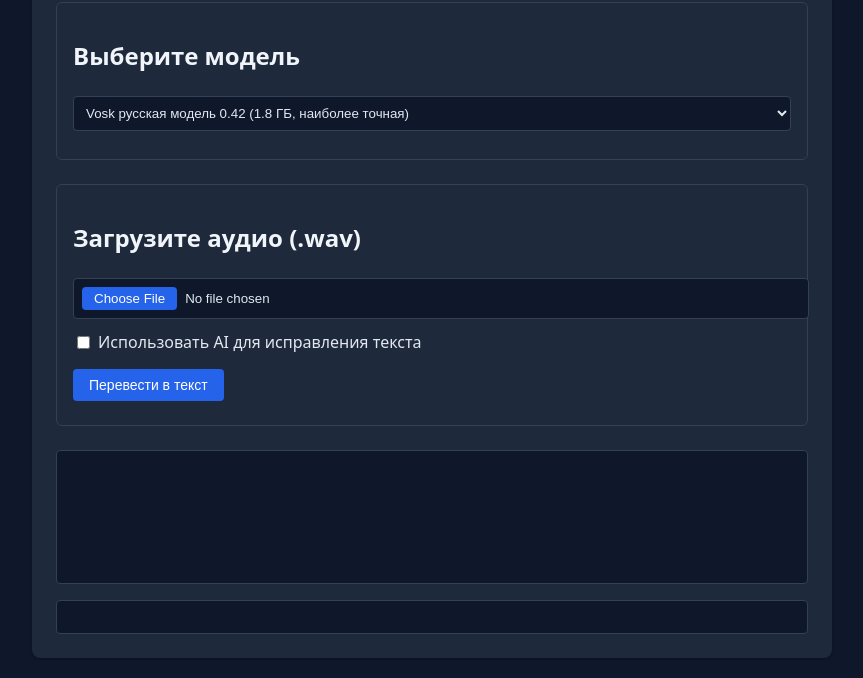
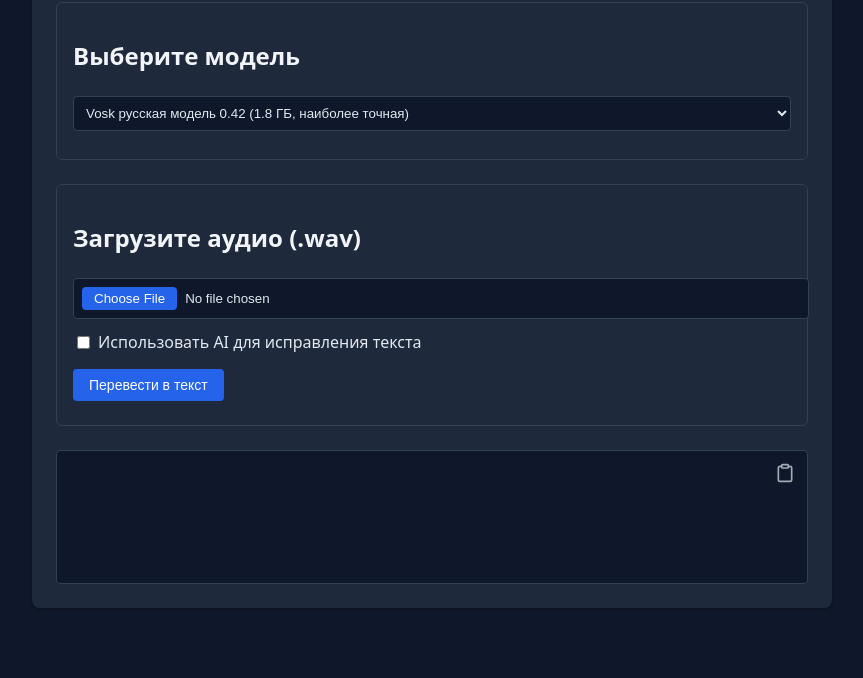
Before and after one commit to micnikolaev/SpeechToText, a plain HTML site: page index.html in a window 1280 px wide. Shown: the part 130-808 px from the top of the page, without its empty margins (208-1071 px from the left). Drawn offline with Linux system fonts and the light colour scheme.

Commit message:
Add copy buttons

```diff
--- a/index.html
+++ b/index.html
@@ -63,16 +63,20 @@
             font-size: 14px;
             margin-top: 8px;
         }
-        #transcription {
+        .text-container {
+            position: relative;
             margin-top: 16px;
             padding: 16px;
             border: 1px solid #334155;
             border-radius: 4px;
-            min-height: 100px;
+            background: #0f172a;
+        }
+        #transcription, #summary {
             white-space: pre-wrap;
             line-height: 1.5;
-            background: #0f172a;
             color: #e2e8f0;
+            padding-right: 40px;
+            min-height: 100px;
         }
         .progress {
             margin-top: 12px;
@@ -119,19 +123,41 @@
         #summarizeBtn {
             background: #4f46e5;
         }
-        #summary {
-            margin-top: 16px;
-            padding: 16px;
-            border: 1px solid #334155;
-            border-radius: 4px;
-            background: #0f172a;
-            color: #e2e8f0;
-            white-space: pre-wrap;
-            line-height: 1.6;
+        #summary h3 {
+            color: #f1f5f9;
+            margin-bottom: 12px;
         }
-        #summary h3 { color: #f1f5f9; margin-bottom: 12px; }
-        #summary ul { list-style-type: none; padding-left: 0; }
-        #summary li { margin-bottom: 12px; padding-left: 20px; position: relative; }
+        #summary ul {
+            list-style-type: none;
+            padding-left: 0;
+        }
+        #summary li {
+            margin-bottom: 12px;
+            padding-left: 20px;
+            position: relative;
+        }
+        .copy-button {
+            position: absolute;
+            top: 8px;
+            right: 8px;
+            background: transparent;
+            border: none;
+            padding: 4px;
+            cursor: pointer;
+            opacity: 0.7;
+            transition: opacity 0.2s;
+            display: flex;
+            align-items: center;
+            justify-content: center;
+        }
+        .copy-button:hover {
+            opacity: 1;
+        }
+        .copy-button svg {
+            width: 20px;
+            height: 20px;
+            stroke: #e2e8f0;
+        }
     </style>
 </head>
 <body>
@@ -165,9 +191,26 @@
         </div>
 
         <div id="error" class="error"></div>
-        <div id="transcription"></div>
-        <div id="summary"></div>
-        <div id="summaryStatus" style="display: none;"></div>
+
+        <div class="text-container">
+            <div id="transcription"></div>
+            <button class="copy-button" onclick="copyText('transcription')" title="Скопировать текст">
+                <svg xmlns="http://www.w3.org/2000/svg" width="24" height="24" viewBox="0 0 24 24" fill="none" stroke="currentColor" stroke-width="2" stroke-linecap="round" stroke-linejoin="round">
+                    <rect width="8" height="4" x="8" y="2" rx="1" ry="1"/>
+                    <path d="M16 4h2a2 2 0 0 1 2 2v14a2 2 0 0 1-2 2H6a2 2 0 0 1-2-2V6a2 2 0 0 1 2-2h2"/>
+                </svg>
+            </button>
+        </div>
+
+        <div class="text-container" id="summaryContainer" style="display: none;">
+            <div id="summary"></div>
+            <button class="copy-button" onclick="copyText('summary')" title="Скопировать текст">
+                <svg xmlns="http://www.w3.org/2000/svg" width="24" height="24" viewBox="0 0 24 24" fill="none" stroke="currentColor" stroke-width="2" stroke-linecap="round" stroke-linejoin="round">
+                    <rect width="8" height="4" x="8" y="2" rx="1" ry="1"/>
+                    <path d="M16 4h2a2 2 0 0 1 2 2v14a2 2 0 0 1-2 2H6a2 2 0 0 1-2-2V6a2 2 0 0 1 2-2h2"/>
+                </svg>
+            </button>
+        </div>
     </div>
 
     <script>
@@ -197,11 +240,11 @@
         async function summarizeText() {
             const text = document.getElementById('transcription').textContent;
             const summaryDiv = document.getElementById('summary');
+            const summaryContainer = document.getElementById('summaryContainer');
             const summarizeBtn = document.getElementById('summarizeBtn');
 
-            // Добавляем статус
-            summaryDiv.innerHTML = '<div id="summaryStatus">Создаём краткое описание...</div>';
-            summaryDiv.style.display = 'block';
+            summaryContainer.style.display = 'block';
+            summaryDiv.innerHTML = 'Создаём краткое описание...';
             summarizeBtn.disabled = true;
 
             try {
@@ -219,7 +262,6 @@
 
                 const result = await response.json();
 
-                // Форматируем текст
                 let formattedSummary = result.summary
                     .replace(/###/g, '<h3>')
                     .replace(/\*\*/g, '')
@@ -242,7 +284,7 @@
             const file = fileInput.files[0];
             const transcriptionDiv = document.getElementById('transcription');
             const summarizeBtn = document.getElementById('summarizeBtn');
-            const summaryDiv = document.getElementById('summary');
+            const summaryContainer = document.getElementById('summaryContainer');
 
             if (!file) {
                 showError('Выберите WAV файл');
@@ -252,7 +294,7 @@
             const transcribeBtn = document.getElementById('transcribeBtn');
             transcribeBtn.disabled = true;
             summarizeBtn.style.display = 'none';
-            summaryDiv.style.display = 'none';
+            summaryContainer.style.display = 'none';
             updateStatus('Обработка...');
             showProgress(true);
 
@@ -296,6 +338,32 @@
             }
         }
 
+        async function copyText(elementId) {
+            const element = document.getElementById(elementId);
+            const text = element.textContent;
+
+            try {
+                await navigator.clipboard.writeText(text);
+
+                // Визуальная обратная связь
+                const button = element.parentElement.querySelector('.copy-button');
+                const originalSvg = button.innerHTML;
+
+                // Меняем иконку на галочку
+                button.innerHTML = `<svg xmlns="http://www.w3.org/2000/svg" width="24" height="24" viewBox="0 0 24 24" fill="none" stroke="currentColor" stroke-width="2" stroke-linecap="round" stroke-linejoin="round">
+                    <polyline points="20 6 9 17 4 12"></polyline>
+                </svg>`;
+
+                // Через 2 секунды возвращаем оригинальную иконку
+                setTimeout(() => {
+                    button.innerHTML = originalSvg;
+                }, 2000);
+
+            } catch (err) {
+                console.error('Ошибка при копировании текста:', err);
+            }
+        }
+
         function updateStatus(message) {
             document.getElementById('transcribeStatus').textContent = message;
         }
@@ -306,7 +374,6 @@
 
         function showError(message) {
             const error = document.getElementById('error');
-            error.textContent = message;
             error.style.display = message ? 'block' : 'none';
         }
     </script>
```
